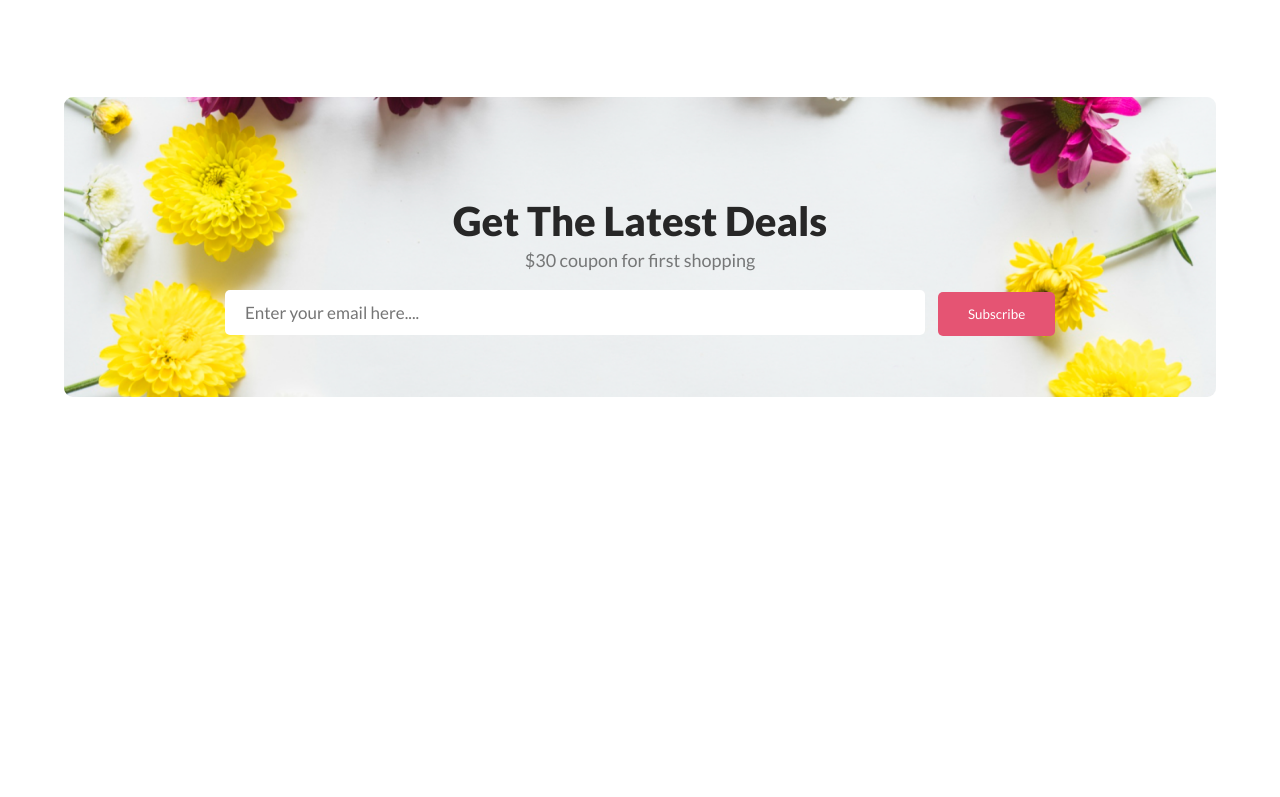
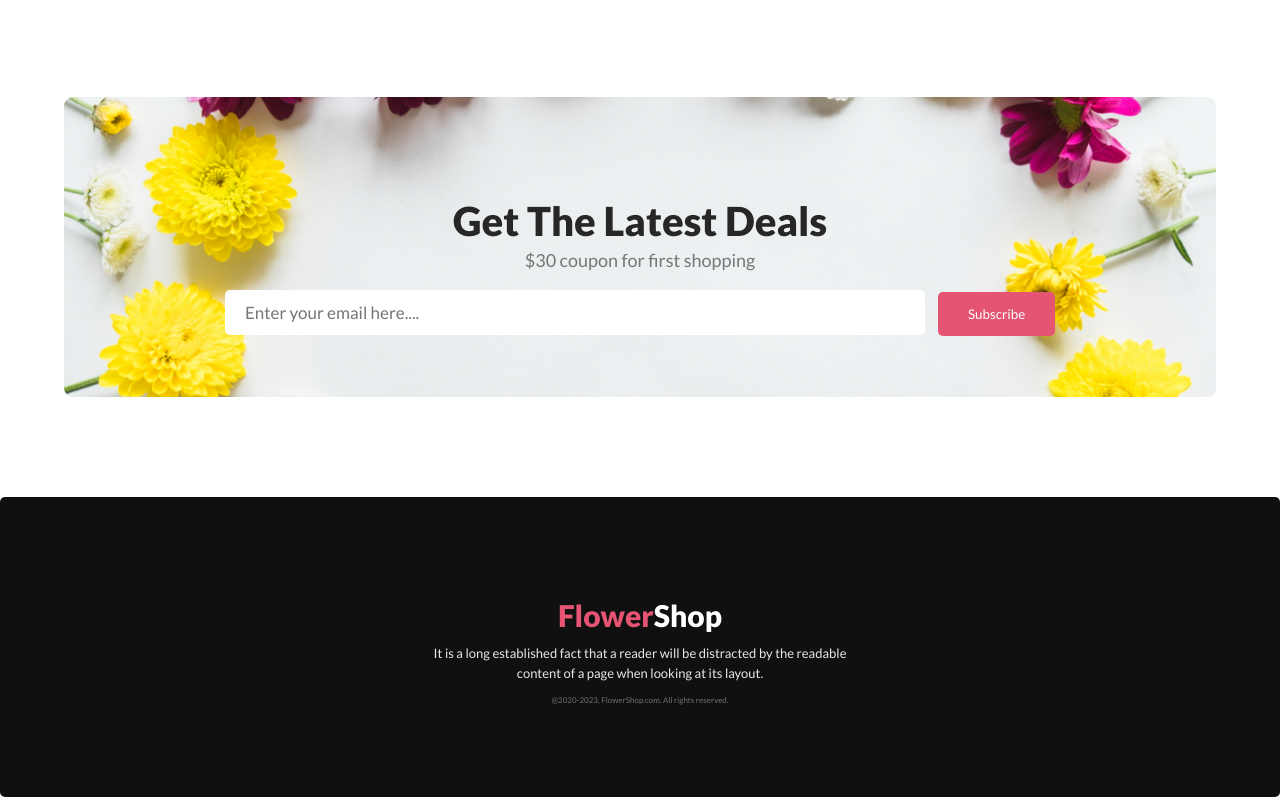
Before and after one commit to kauser-hossain/flower-shop-website, a plain HTML site: page index.html in a window 1280 px wide. Shown: the part 2741-3538 px from the top of the page. Before the commit the page ends 3138 px from the top, so only its background shows below. Drawn offline with Linux system fonts and the light colour scheme.

Commit message:
completefooter

```diff
--- a/index.html
+++ b/index.html
@@ -87,7 +87,7 @@
       </section>
       <section class="discout-section-container">
         <div class="discount-section-content">
-          <h2 class="discount-section-title">Hot Deal ! Sale Up To 25% Off</h2>
+          <h2 class="discount-section-title">Hot Deal ! Sale Up To 25% <span class="primary-color">Off</span></h2>
           <p class="discount-section-description">
             It is a long established fact that a reader will be distracted by
             the readable content of a page when looking at its layout.
@@ -125,6 +125,12 @@
           </div>
       </section>
     </main>
-    <footer></footer>
+    <footer class="footer">
+         <div class="footer-container">
+            <h3><span class="primary-color">Flower</span>Shop</h3>
+            <p>It is a long established fact that a reader will be distracted by the readable content of a page when looking at its layout.</p>
+            <small>@2020-2023, FlowerShop.com. All rights reserved. </small>
+         </div>
+    </footer>
   </body>
 </html>
--- a/styles/style.css
+++ b/styles/style.css
@@ -12,6 +12,10 @@
   background: #e55473;
   color: #ffffff;
   border: none;
+}
+.primary-color{
+    color: #E55473;
+
 }
 /* introduction banner design started */
 header {
@@ -207,15 +211,49 @@ header {
   font-weight: 400;
   line-height: 30px;
 }
-.subscription-banner input[type=email] {
-    background-color:#FFFFFF;
+.subscription-banner input[type="email"] {
+  background-color: #ffffff;
   border: none;
   padding: 12px 20px;
   width: 700px;
   border-radius: 5px;
   margin-top: 15px;
-    color: rgba(39, 39, 39, 0.60);
+  color: rgba(39, 39, 39, 0.6);
   font-size: 17px;
   margin-right: 10px;
 }
 /* compleate subscription section */
+/* started footer design */
+.footer {
+  width: 100vw;
+  height: 300px;
+  margin-top: 100px;
+  background: #111010;
+  border-radius: 5px;
+}
+.footer-container {
+  width: 50%;
+  margin: auto;
+  text-align: center;
+  padding-top: 100px;
+}
+.footer-container h3 {
+  color: #ffffff;
+  font-size: 30px;
+  font-weight: 800;
+}
+.footer-container p {
+  color: rgba(255, 255, 255, 0.9);
+  width: 70%;
+  margin: 0 auto;
+  margin-top: 10px;
+  font-size: 13px;
+  font-weight: 400;
+  line-height: 20px;
+  margin-bottom: 4px;
+}
+.footer-container small  {
+    color: rgba(255, 255, 255, 0.40);
+    font-size: 8px;
+    font-weight: 400;
+}
```
Lines whose indentation alone changed are shown as unchanged.
